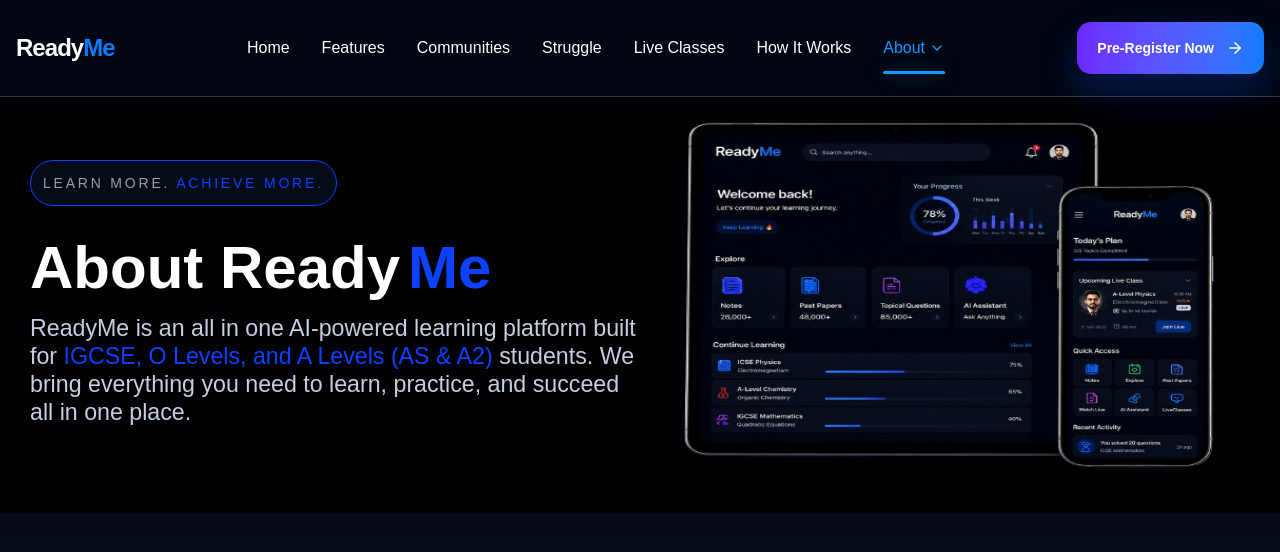
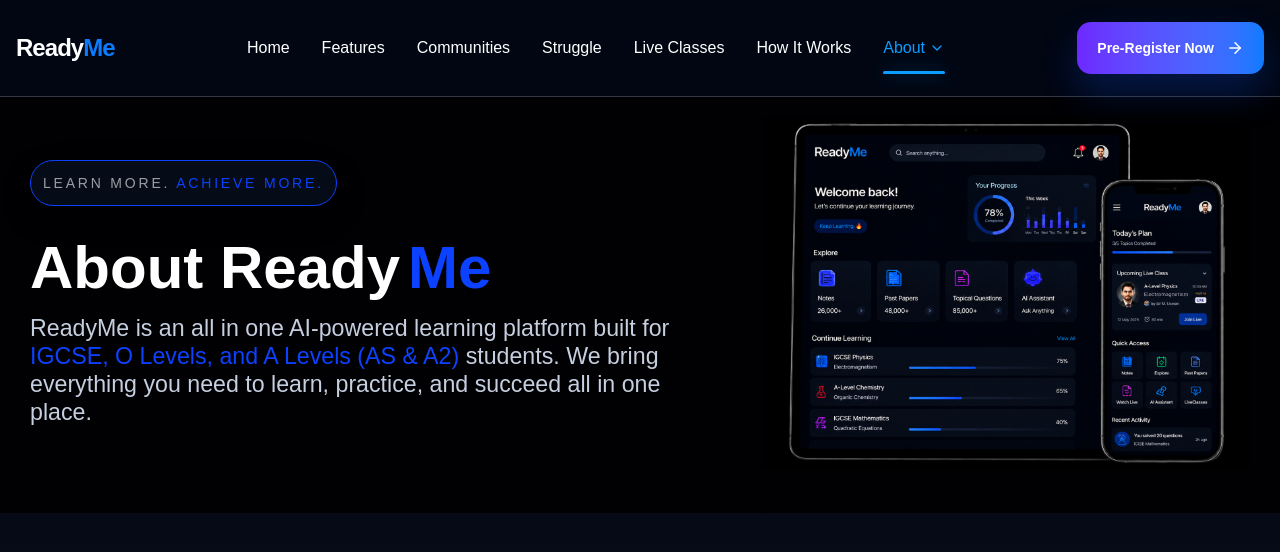
Before and after one commit to chzeeshan099/ReadyMe-Website, a Next.js app: page /about-company in a window 1280 px wide. Shown: the top 552 px of the page. Built offline with nearby package versions, Linux system fonts and the light colour scheme.

Commit message:
working on about company page

```diff
--- a/src/modules/about-company/Hero.jsx
+++ b/src/modules/about-company/Hero.jsx
@@ -5,7 +5,7 @@
   return (
    <>
     <div className="flex flex-col md:flex-row items-center justify-between gap-1 mb-6">
-               <div className="w-full md:w-[50%] ">
+               <div className="w-full md:w-[55%] ">
 
                  <div className="mt-0 inline-flex rounded-full border border-blue bg-[#07101d]/80 p-2 md:p-3 text-[10px] md:text-xs lg:text-sm uppercase tracking-[0.2em] text-textWhiteLight shadow-[0_12px_32px_rgba(0,0,0,0.18)]">
                    <p>
@@ -28,9 +28,9 @@
 
                </div>
 
-               <div className="mx-auto mt-2 md:mt-0  w-full md:w-[50%]">
+               <div className="mt-2 md:mt-0  w-full md:w-[40%]">
                  <Image
-                   src="/about.png"
+                   src="/about1.png"
                    alt="ReadyMe live-classes app preview"
                    width={1535}
                    height={1024}
```
Also changed, not shown: public/about.png (deleted), public/about1.png (added).
